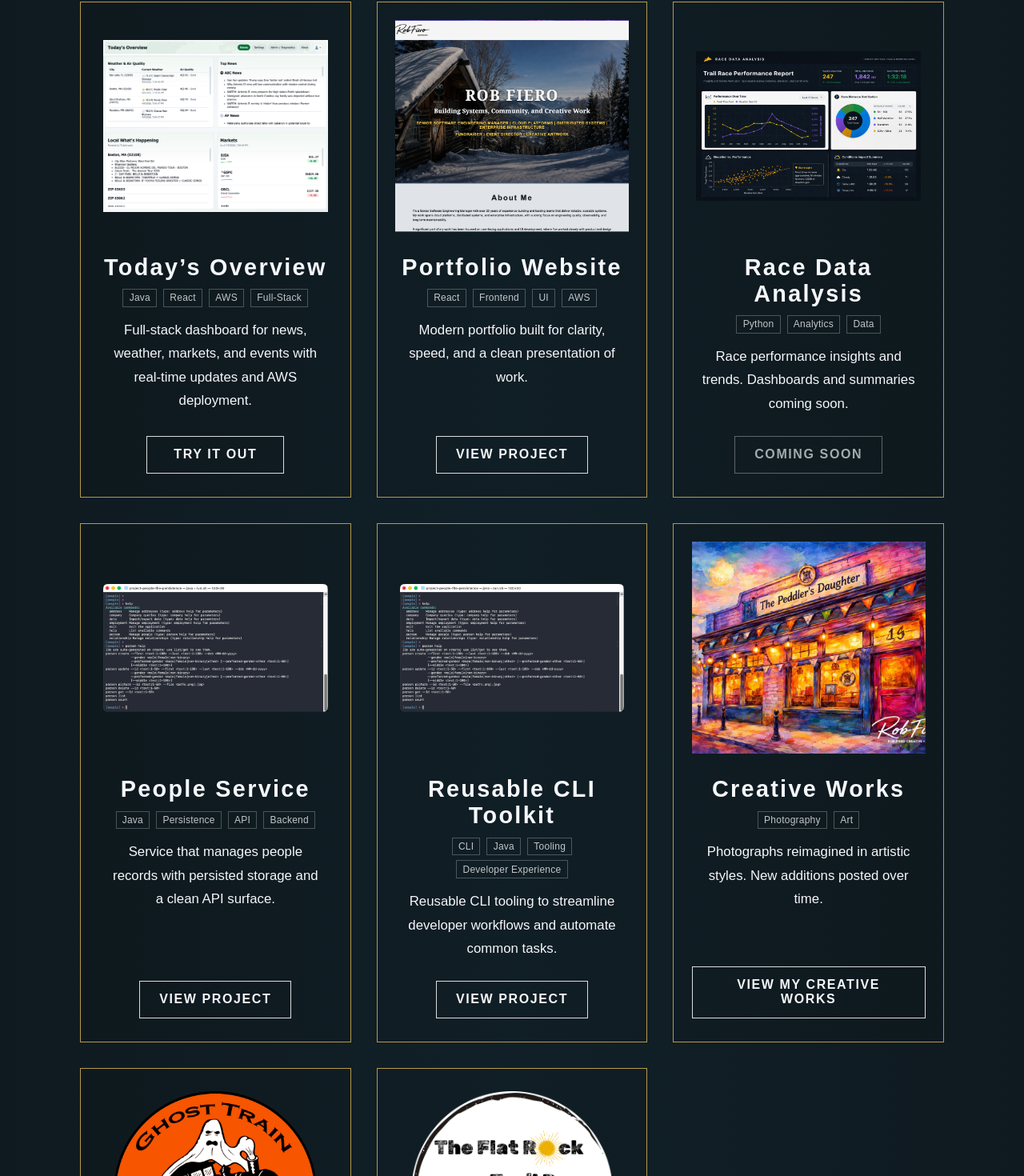
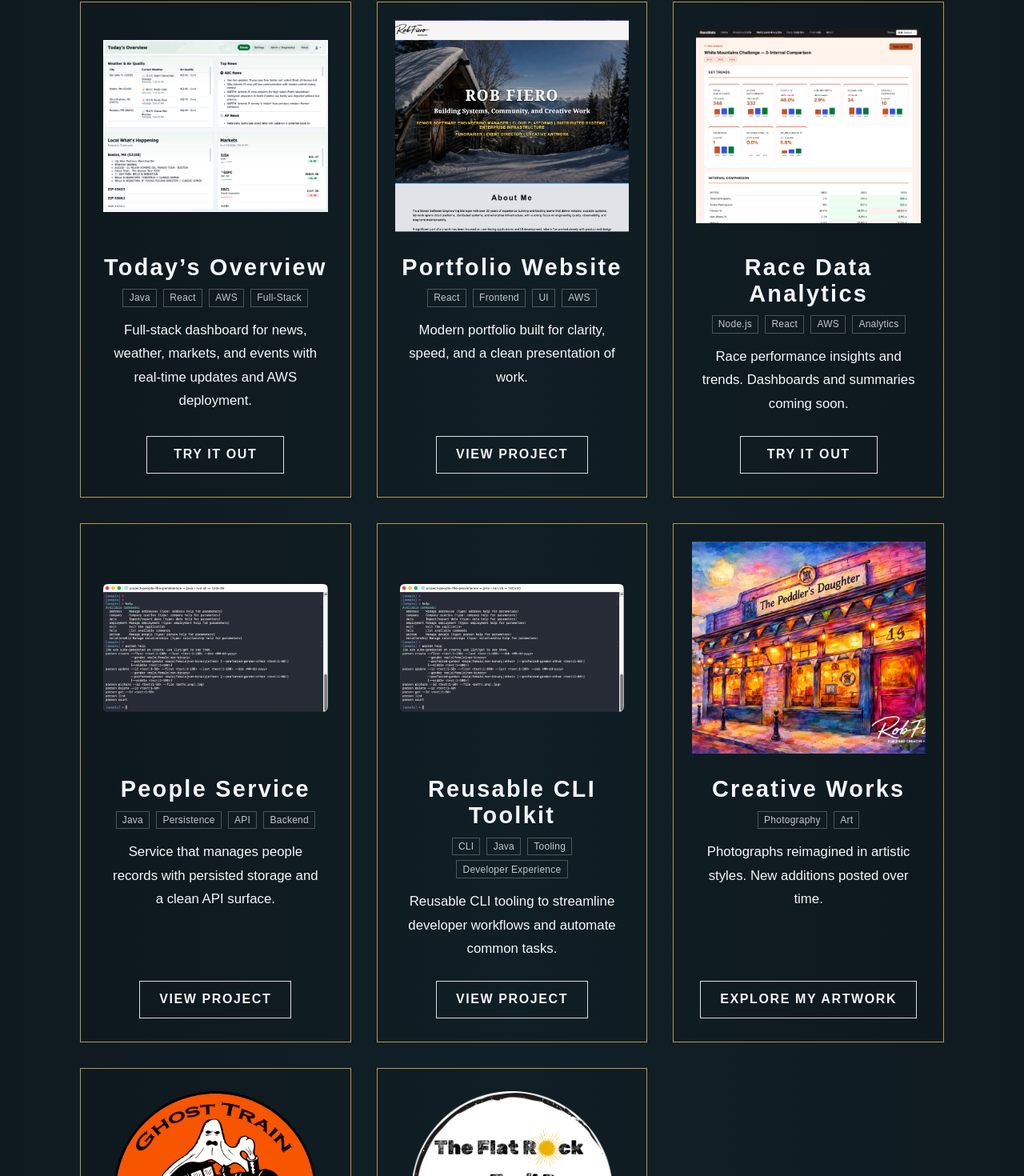
Before and after one commit to robfiero/portfolio-website, a React (Vite) app: page / in a window 1280 px wide. Shown: the part 1591-3061 px from the top of the page at 80% size. Built offline with nearby package versions, Linux system fonts and the light colour scheme; a web font is replaced by a local one.

Commit message:
Activating the race data project card.

```diff
--- a/src/components/Projects.jsx
+++ b/src/components/Projects.jsx
@@ -34,14 +34,14 @@ const projects = [
   },
   {
     id: 'race-data-analysis',
-    title: 'Race Data Analysis',
+    title: 'Race Data Analytics',
     description: 'Race performance insights and trends. Dashboards and summaries coming soon.',
     image: raceperformance,
-    buttonLabel: 'COMING SOON',
-    buttonHref: null,
+    buttonLabel: 'TRY IT OUT',
+    buttonHref: 'https://racestats.robfiero.net/',
     category: 'Engineering',
     status: 'Coming Soon',
-    tags: ['Python', 'Analytics', 'Data'],
+    tags: ['Node.js', 'React', 'AWS', 'Analytics'],
     imageFit: 'contain',
   },
   {
@@ -74,7 +74,7 @@ const projects = [
     description:
       'Photographs reimagined in artistic styles. New additions posted over time.',
     image: creative,
-    buttonLabel: 'VIEW MY CREATIVE WORKS',
+    buttonLabel: 'EXPLORE MY ARTWORK',
     buttonHref: 'https://sites.google.com/view/robfierocreative/home',
     category: 'Creative',
     status: 'Active',
```
Also changed, not shown: src/assets/raceperformance.png.
